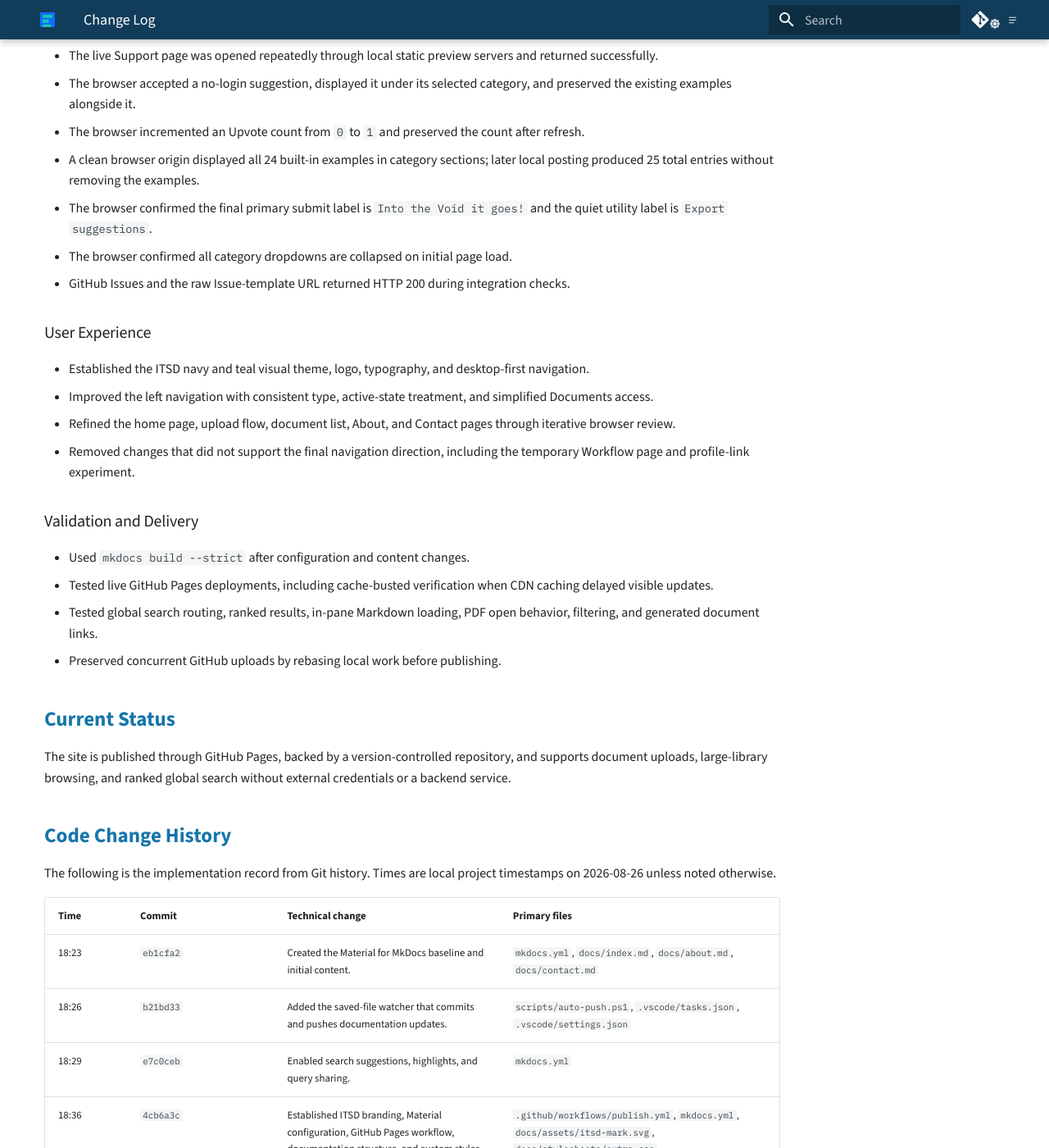
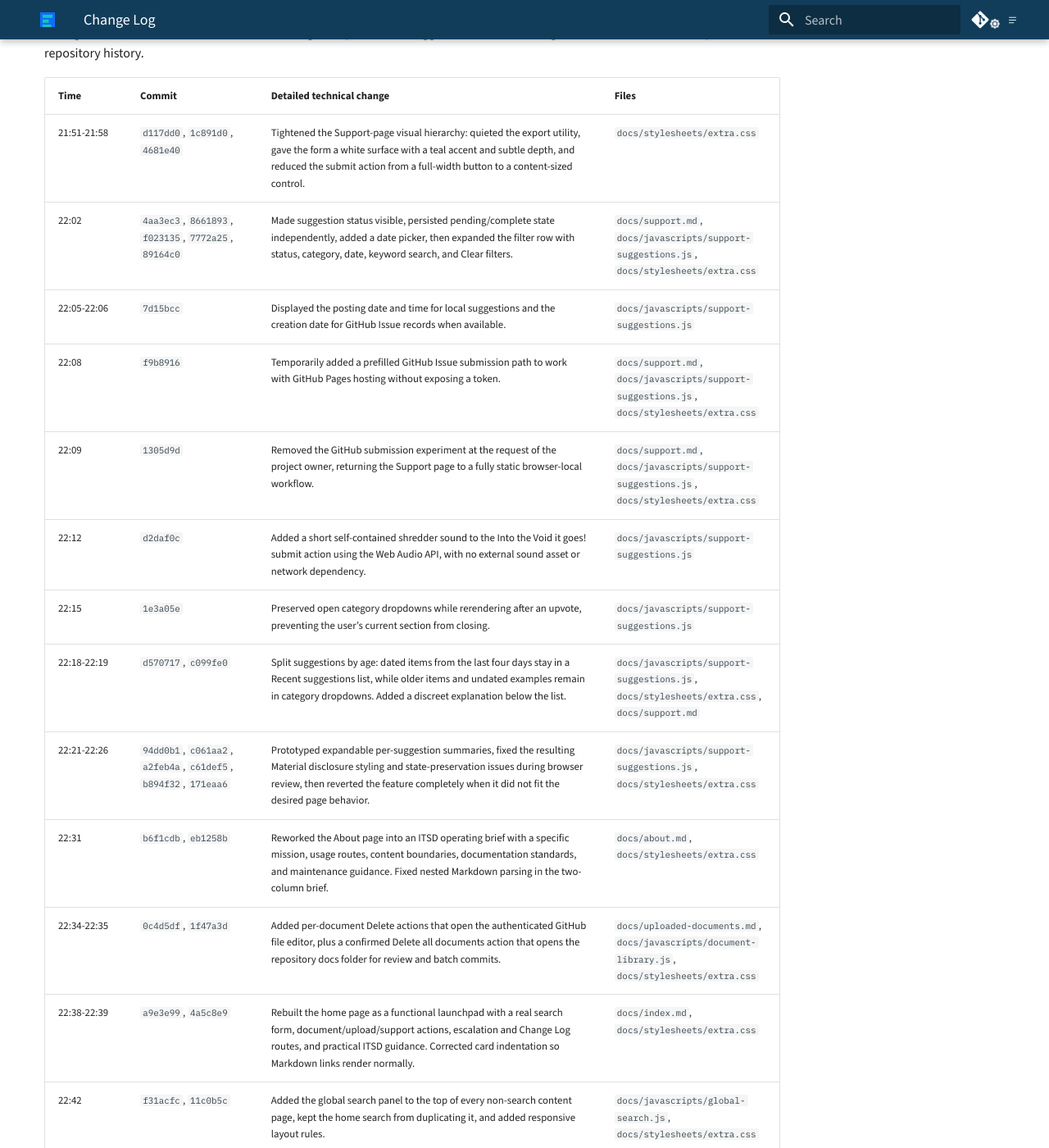
Before and after one commit to dgooding/mkdocs-basic, an MkDocs documentation site: the page built from docs/change-log.md, in a window 1280 px wide and 1400 px high, scrolled down 3946 px. Shown: the whole window at 82% size. Built offline with MkDocs 1.6.1 and Material for MkDocs 9.7.7, drawn with Linux system fonts in a browser that asks for light colours; comment, search, counter and statistics services are not loaded; some of the changed text lies outside the part shown.

Commit message:
docs: auto-update 2026-08-26 22:50:12

```diff
--- a/docs/change-log.md
+++ b/docs/change-log.md
@@ -39,7 +39,7 @@
 - Verified the live page loads the shared issue list and displays a clear empty state when no suggestions are open.
 - Added four browser-local example suggestions for testing, first-name attribution, immediate posting, and plain-text export; removed the voting controls.
 - Added category-specific expandable dropdown sections and corrected rendering so examples remain visible alongside posted suggestions.
-- Expanded the example set to 24 entries, then added ten more examples for a total of 34 built-in test suggestions.
+- Expanded the example set to 24 built-in suggestions and preserved that set while local browser suggestions were added.
 - Removed the shared-suggestions link, reduced the export control to a quiet utility action, and renamed the submit action to **Into the Void it goes!**.
 - Replaced the first-name field with a required category selector and corrected the GitHub Issue template front matter.
 - Changed every category section to start collapsed when the Support page is opened.
@@ -75,6 +75,39 @@
 | 21:46:01 | `65d9fe8` | Renamed the export control to `Into the Void it goes!` during the first label adjustment. | `docs/support.md` |
 | 21:47:30 | `a850d7b` | Corrected the label placement: restored `Export suggestions` to the quiet export control. | `docs/support.md` |
 | 21:48:47 | `1654f28` | Removed the first category section’s default-open behavior so all category dropdowns start collapsed on every visit. | `docs/javascripts/support-suggestions.js` |
+
+## Conversation Iteration Timeline
+
+This section records the work completed after the initial Support-page timeline, including the later requests and the corrections made during browser review. These are technical changes only; local test suggestions created during browser validation are not part of the repository history.
+
+| Time | Commit | Detailed technical change | Files |
+| --- | --- | --- | --- |
+| 21:51-21:58 | `d117dd0`, `1c891d0`, `4681e40` | Tightened the Support-page visual hierarchy: quieted the export utility, gave the form a white surface with a teal accent and subtle depth, and reduced the submit action from a full-width button to a content-sized control. | `docs/stylesheets/extra.css` |
+| 22:02 | `4aa3ec3`, `8661893`, `f023135`, `7772a25`, `89164c0` | Made suggestion status visible, persisted pending/complete state independently, added a date picker, then expanded the filter row with status, category, date, keyword search, and Clear filters. | `docs/support.md`, `docs/javascripts/support-suggestions.js`, `docs/stylesheets/extra.css` |
+| 22:05-22:06 | `7d15bcc` | Displayed the posting date and time for local suggestions and the creation date for GitHub Issue records when available. | `docs/javascripts/support-suggestions.js` |
+| 22:08 | `f9b8916` | Temporarily added a prefilled GitHub Issue submission path to work with GitHub Pages hosting without exposing a token. | `docs/support.md`, `docs/javascripts/support-suggestions.js`, `docs/stylesheets/extra.css` |
+| 22:09 | `1305d9d` | Removed the GitHub submission experiment at the request of the project owner, returning the Support page to a fully static browser-local workflow. | `docs/support.md`, `docs/javascripts/support-suggestions.js`, `docs/stylesheets/extra.css` |
+| 22:12 | `d2daf0c` | Added a short self-contained shredder sound to the Into the Void it goes! submit action using the Web Audio API, with no external sound asset or network dependency. | `docs/javascripts/support-suggestions.js` |
+| 22:15 | `1e3a05e` | Preserved open category dropdowns while rerendering after an upvote, preventing the user’s current section from closing. | `docs/javascripts/support-suggestions.js` |
+| 22:18-22:19 | `d570717`, `c099fe0` | Split suggestions by age: dated items from the last four days stay in a Recent suggestions list, while older items and undated examples remain in category dropdowns. Added a discreet explanation below the list. | `docs/javascripts/support-suggestions.js`, `docs/stylesheets/extra.css`, `docs/support.md` |
+| 22:21-22:26 | `94dd0b1`, `c061aa2`, `a2feb4a`, `c61def5`, `b894f32`, `171eaa6` | Prototyped expandable per-suggestion summaries, fixed the resulting Material disclosure styling and state-preservation issues during browser review, then reverted the feature completely when it did not fit the desired page behavior. | `docs/javascripts/support-suggestions.js`, `docs/stylesheets/extra.css` |
+| 22:31 | `b6f1cdb`, `eb1258b` | Reworked the About page into an ITSD operating brief with a specific mission, usage routes, content boundaries, documentation standards, and maintenance guidance. Fixed nested Markdown parsing in the two-column brief. | `docs/about.md`, `docs/stylesheets/extra.css` |
+| 22:34-22:35 | `0c4d5df`, `1f47a3d` | Added per-document Delete actions that open the authenticated GitHub file editor, plus a confirmed Delete all documents action that opens the repository docs folder for review and batch commits. | `docs/uploaded-documents.md`, `docs/javascripts/document-library.js`, `docs/stylesheets/extra.css` |
+| 22:38-22:39 | `a9e3e99`, `4a5c8e9` | Rebuilt the home page as a functional launchpad with a real search form, document/upload/support actions, escalation and Change Log routes, and practical ITSD guidance. Corrected card indentation so Markdown links render normally. | `docs/index.md`, `docs/stylesheets/extra.css` |
+| 22:42 | `f31acfc`, `11c0b5c` | Added the global search panel to the top of every non-search content page, kept the home search from duplicating it, and added responsive layout rules. | `docs/javascripts/global-search.js`, `docs/stylesheets/extra.css` |
+| 22:45 | `1c329ee` | Expanded the dedicated search results workspace across the available page width so the selected document reader uses the remaining viewport instead of stopping at the old content-grid limit. | `docs/stylesheets/extra.css` |
+| 22:46 | `8b89050` | Restricted search results to documents present in `document-library.json`, preventing Home, About, and other non-library pages from appearing in uploaded-document searches. | `docs/javascripts/document-search.js` |
+
+### Later Validation Evidence
+
+- Repeated `mkdocs build --strict` checks passed through the full iteration sequence.
+- `node --check` passed for the Support, document-library, global-search, and document-search scripts after their respective changes.
+- Browser testing confirmed pending/complete filtering, date filtering, Clear filters, local timestamp display, shredder submission behavior, and open-category preservation after upvoting.
+- Browser testing confirmed the four-day split: recent local suggestions appeared at the top and older/undated records remained categorized.
+- Browser testing confirmed the expandable-row experiment was fully removed and ordinary suggestion rows were restored.
+- Browser testing confirmed all document Delete links point to the matching GitHub editor paths and that the bulk action points to the repository docs folder.
+- Browser testing confirmed home-page search routes to `search.html?q=...` and the global content-page search uses the same results workflow.
+- Browser testing confirmed the selected search document fills the available reader width and that searches return only document-library entries.
 
 ### Recent Validation Evidence
 
```
